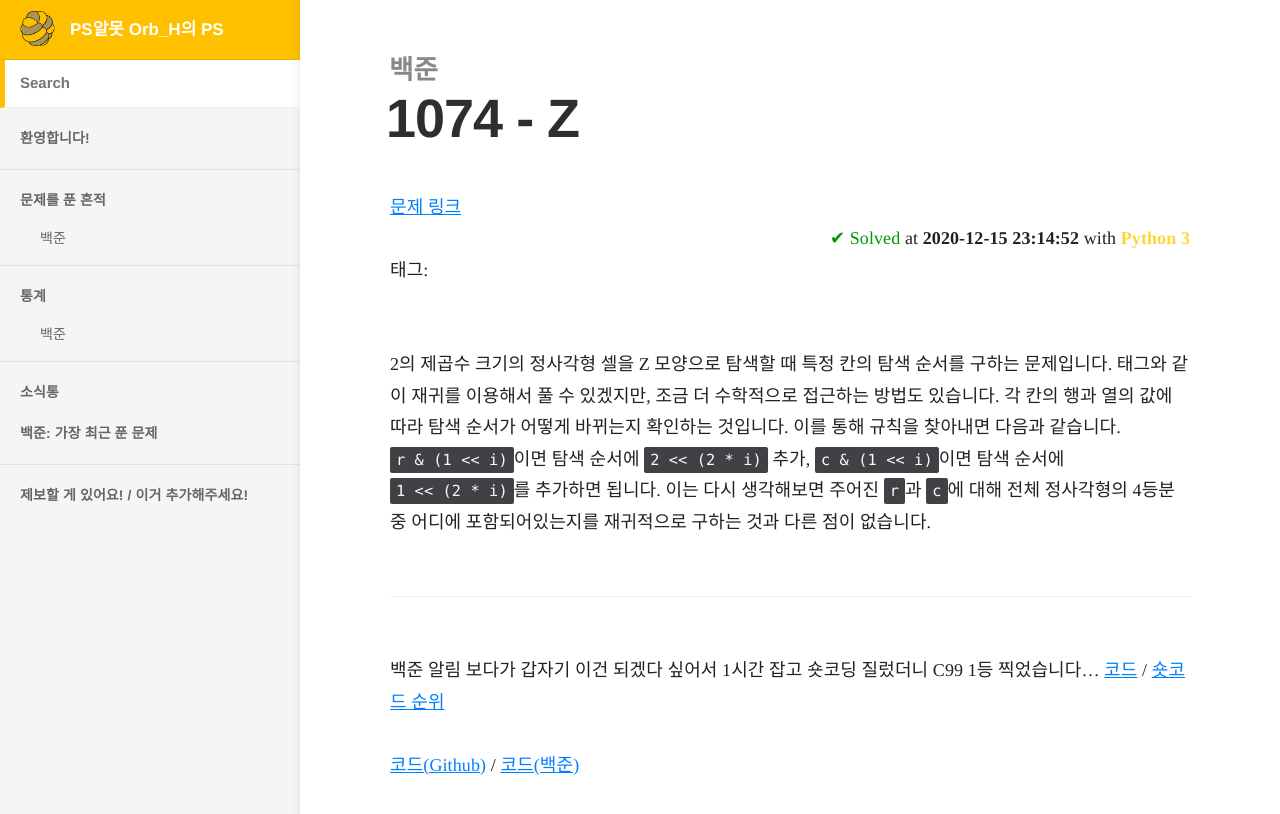
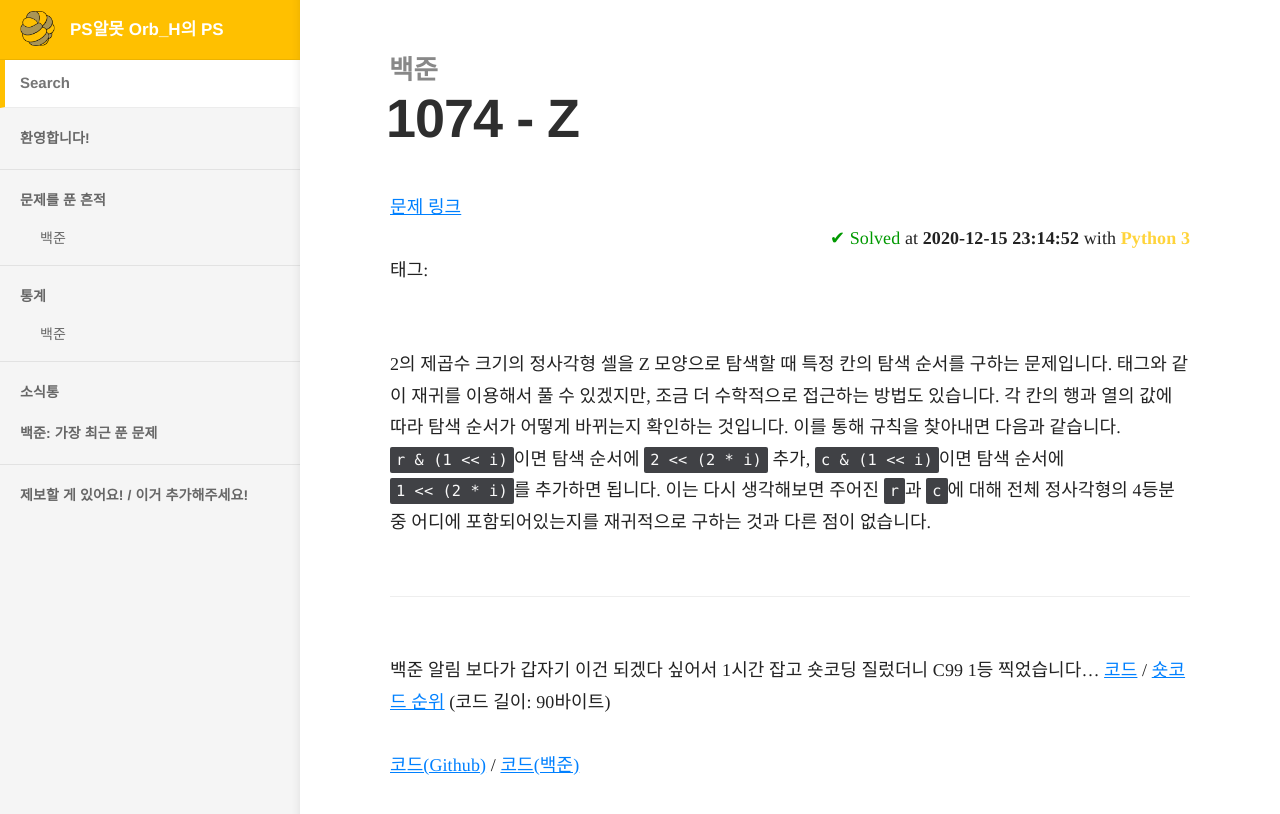
Before and after one commit to Orb-H/nojam, a Jekyll site: the page built from docs/_docs/nojam/1074.md, in a window 1280 px wide. Shown: the top 814 px of the page. Built offline with Jekyll 4.4.1, drawn with Linux system fonts in a browser that asks for light colours; some web fonts are replaced.

Commit message:
Edit 1074 Add short-code bytes

```diff
--- a/docs/_docs/nojam/1074.md
+++ b/docs/_docs/nojam/1074.md
@@ -15,4 +15,4 @@ solve_share: 2c74a58a6e5b46b587ecfad58486adcc
 
 ---
 
-백준 알림 보다가 갑자기 이건 되겠다 싶어서 1시간 잡고 숏코딩 질렀더니 C99 1등 찍었습니다... [코드](http://boj.kr/d2881d1157b94446813cfd89143bfd71) / [숏코드 순위](https://www.acmicpc.net/short/status/1074)
+백준 알림 보다가 갑자기 이건 되겠다 싶어서 1시간 잡고 숏코딩 질렀더니 C99 1등 찍었습니다... [코드](http://boj.kr/d2881d1157b94446813cfd89143bfd71) / [숏코드 순위](https://www.acmicpc.net/short/status/1074) (코드 길이: 90바이트)
```
